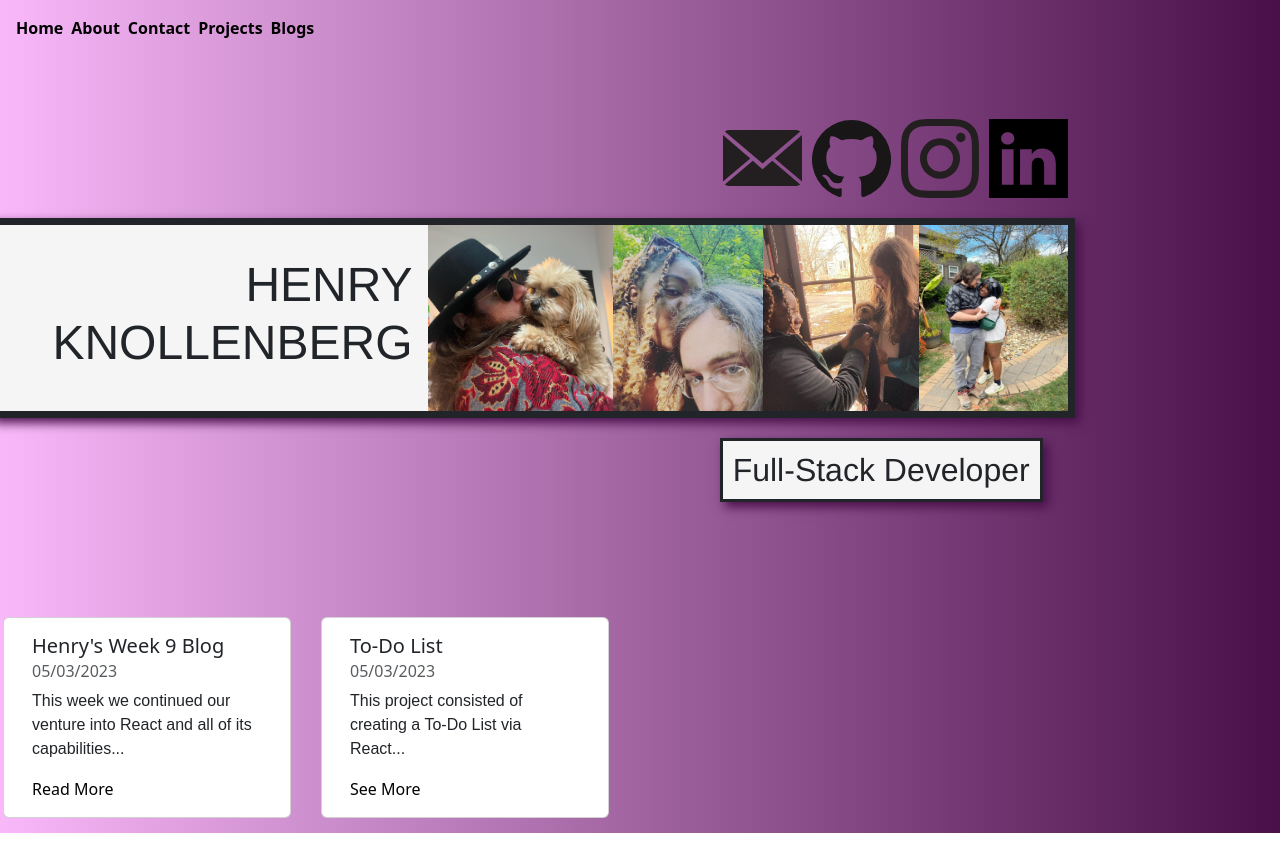
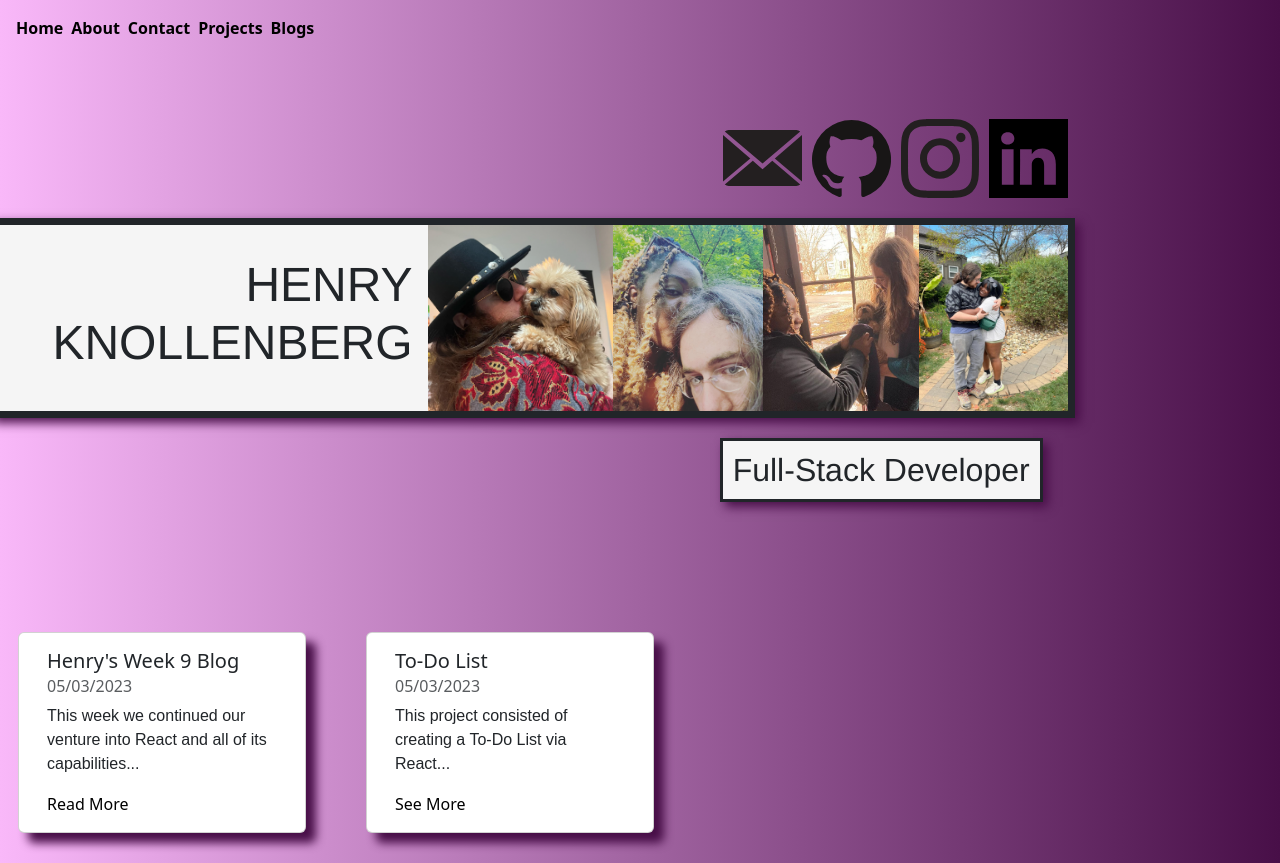
Before and after one commit to hpknollenberg/hpknollenberg.github.io, a React (Vite) app: page / in a window 1280 px wide. Before the commit the page ends 833 px from the top, so only its background shows below. Built offline with nearby package versions, Linux system fonts and the light colour scheme; a web font is replaced by a local one.

Commit message:
added box shadow to cards

```diff
--- a/src/About.jsx
+++ b/src/About.jsx
@@ -37,12 +37,12 @@ function Title() {
 function Section() {
   return (
     <div className="blog-entry" style={{...styles.text}}>
-      <p>My name is Henry Knollenberg. I am a web developer familiar with HTML, CSS, JavaScript, and React.
+      <p>My name is Henry Knollenberg. I am a web developer familiar with HTML, CSS, JavaScript, React, and Python.
         <br></br>I am a student of Awesome Inc.'s Web-Developer Bootcamp.</p>
       <p>Before becoming a web developer, I received an MFA in Creative Writing from the University of Kentucky.</p>
       <p>My most recent job was to train AI responses concerning writing ability as well as factuality.
         <br></br> I have also worked in Academia, Data Entry, Retail, and Construction.</p>
-      <p>I currently live in Lexington, Kentucky, with my girlfriend Allegra and our dog Lucky.</p>
+      <p>I currently live in Lexington, Kentucky, with my fiancée Allegra and our dog Lucky.</p>
     </div>
   )
 }
--- a/src/Blog Cards/Card-6.jsx
+++ b/src/Blog Cards/Card-6.jsx
@@ -3,8 +3,9 @@ import { NavLink } from 'react-router-dom'
 
 const styles = {
     card: {
-      margin: '15px',
-      width: '18rem'
+      margin: '30px',
+      width: '18rem',
+      boxShadow: '10px 10px 10px rgb(72, 15, 72)'
     }
   }
 
--- a/src/Blog Cards/Card-7.jsx
+++ b/src/Blog Cards/Card-7.jsx
@@ -3,8 +3,9 @@ import { NavLink } from 'react-router-dom'
 
 const styles = {
     card: {
-      margin: '15px',
-      width: '18rem'
+      margin: '30px',
+      width: '18rem',
+      boxShadow: '10px 10px 10px rgb(72, 15, 72)'
     }
   }
 
--- a/src/Blog Cards/Card-8.jsx
+++ b/src/Blog Cards/Card-8.jsx
@@ -3,8 +3,9 @@ import { NavLink } from 'react-router-dom'
 
 const styles = {
     card: {
-      margin: '15px',
-      width: '18rem'
+      margin: '30px',
+      width: '18rem',
+      boxShadow: '10px 10px 10px rgb(72, 15, 72)'
     }
   }
 
--- a/src/Blog Cards/Card-9.jsx
+++ b/src/Blog Cards/Card-9.jsx
@@ -3,8 +3,9 @@ import { NavLink } from 'react-router-dom'
 
 const styles = {
     card: {
-      margin: '15px',
-      width: '18rem'
+      margin: '30px',
+      width: '18rem',
+      boxShadow: '10px 10px 10px rgb(72, 15, 72)'
     }
   }
 
--- a/src/Project Cards/Project-Connect-4.jsx
+++ b/src/Project Cards/Project-Connect-4.jsx
@@ -3,8 +3,9 @@ import { Link } from 'react-router-dom'
 
 const styles = {
     card: {
-      margin: '15px',
-      width: '18rem'
+      margin: '30px',
+      width: '18rem',
+      boxShadow: '10px 10px 10px rgb(72, 15, 72)'
     }
   }
 
--- a/src/Project Cards/Project-Restaurant.jsx
+++ b/src/Project Cards/Project-Restaurant.jsx
@@ -3,8 +3,9 @@ import { Link } from 'react-router-dom'
 
 const styles = {
     card: {
-      margin: '15px',
-      width: '18rem'
+      margin: '30px',
+      width: '18rem',
+      boxShadow: '10px 10px 10px rgb(72, 15, 72)'
     }
   }
 
--- a/src/Project Cards/Project-Tic-Tac-Toe.jsx
+++ b/src/Project Cards/Project-Tic-Tac-Toe.jsx
@@ -3,8 +3,9 @@ import { Link } from 'react-router-dom'
 
 const styles = {
     card: {
-      margin: '15px',
-      width: '18rem'
+      margin: '30px',
+      width: '18rem',
+      boxShadow: '10px 10px 10px rgb(72, 15, 72)'
     }
   }
 
--- a/src/Project Cards/Project-To-Do-List.jsx
+++ b/src/Project Cards/Project-To-Do-List.jsx
@@ -3,8 +3,9 @@ import { Link } from 'react-router-dom'
 
 const styles = {
     card: {
-      margin: '15px',
-      width: '18rem'
+      margin: '30px',
+      width: '18rem',
+      boxShadow: '10px 10px 10px rgb(72, 15, 72)'
     }
   }
 
--- a/src/Project Cards/Project-WeatherApp.jsx
+++ b/src/Project Cards/Project-WeatherApp.jsx
@@ -3,8 +3,9 @@ import { Link } from 'react-router-dom'
 
 const styles = {
     card: {
-      margin: '15px',
-      width: '18rem'
+      margin: '30px',
+      width: '18rem',
+      boxShadow: '10px 10px 10px rgb(72, 15, 72)'
     }
   }
 
```
Also changed, not shown: 3 other files (tests, documents, lock files or other folders).
